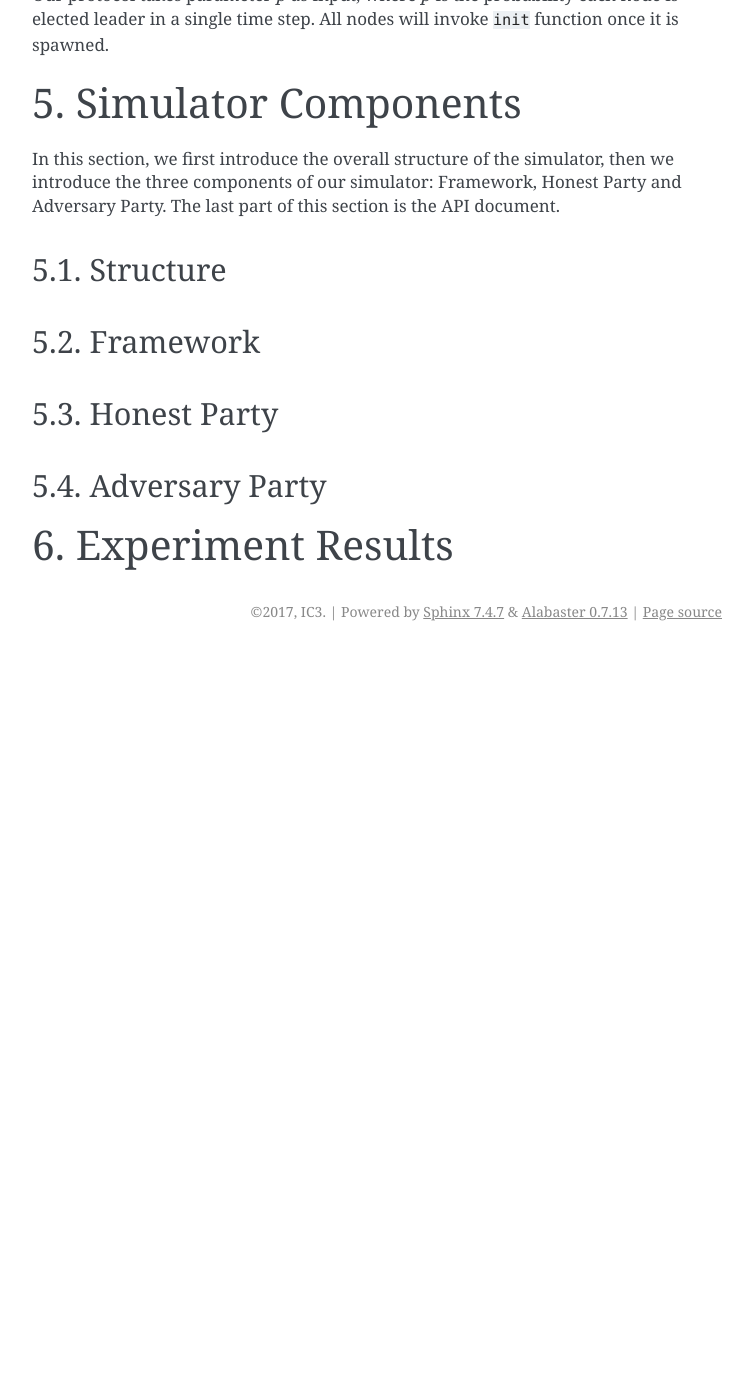
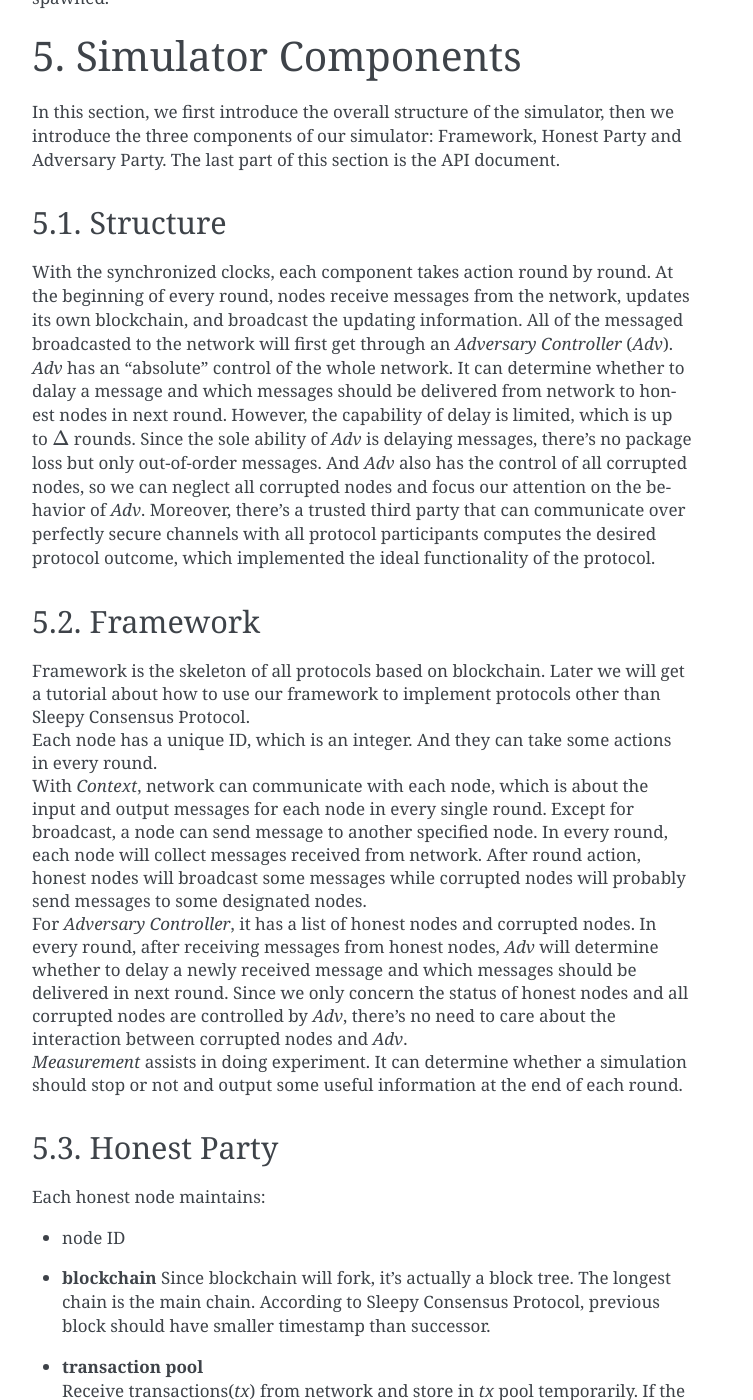
Before and after one commit to abcdabcd987/distributed-consensus-simulator, a Sphinx documentation site: the page built from docs/report.rst, in a window 1280 px wide and 1400 px high, scrolled down 5647 px. Shown: the whole window, without its empty margins (388-1141 px from the left). Built offline with Sphinx 7.4.7, drawn with Linux system fonts in a browser that asks for light colours; cross-references to code outside the pages are shown as plain code; before the commit the page ends 6298 px from its top, so only the background shows below that; some of the changed text lies outside the part shown.

Commit message:
report updated, debug info updated

```diff
--- a/docs/conf.py
+++ b/docs/conf.py
@@ -33,7 +33,7 @@ sys.path.insert(0, project_root)
 # extensions coming with Sphinx (named 'sphinx.ext.*') or your custom
 # ones.
 extensions = ['sphinx.ext.autodoc',
-    'sphinx.ext.githubpages','sphinx.ext.mathjax']
+    'sphinx.ext.githubpages','sphinx.ext.mathjax','sphinxcontrib.bibtex']
 
 # Add any paths that contain templates here, relative to this directory.
 templates_path = ['_templates']
--- /dev/null
+++ b/docs/references.bib
@@ -0,0 +1,19 @@
+@misc{cryptoeprint:2016:918,
+    author = {Rafael Pass and Elaine Shi},
+    title = {The Sleepy Model of Consensus},
+    howpublished = {Cryptology ePrint Archive, Report 2016/918},
+    year = {2016},
+    note = {\url{http://eprint.iacr.org/2016/918}},
+}
+@article{DBLP:journals/corr/EyalS13,
+  author    = {Ittay Eyal and
+               Emin G{\"{u}}n Sirer},
+  title     = {Majority is not Enough: Bitcoin Mining is Vulnerable},
+  journal   = {CoRR},
+  volume    = {abs/1311.0243},
+  year      = {2013},
+  url       = {http://arxiv.org/abs/1311.0243},
+  timestamp = {Wed, 07 Jun 2017 14:41:57 +0200},
+  biburl    = {http://dblp.uni-trier.de/rec/bib/journals/corr/EyalS13},
+  bibsource = {dblp computer science bibliography, http://dblp.org}
+}
--- a/docs/report.rst
+++ b/docs/report.rst
@@ -9,21 +9,21 @@ corruption and synchronized clocks. The *Adversary* could control all
 corrupted nodes and have the ability to delay messages up to
 :math:`\Delta` time. The corrupted nodes hack the blockchain network
 with selfish mining and consistency attack. Finally, we will see that
-without the majority of the honest nodes, the properties\ *consistency*
+without the majority of the honest nodes, the properties *consistency*
 and *quality* of the blockchain can’t be guaranteed.
+
 
 Our Team
 ========
+============= ============= ============= =============
+Framework     Honest        Adversary     Integrator
+============= ============= ============= =============
+Lequn Chen    Wanquan Wu    Haoming Lu    Zihao Ye
+Bicheng Gao   Ziqi Zeng     Yuhao Zhou    Xueyuan Zhao
+Songyu Ke     Yi Jiang      Xuan Zhang    Yunqi Li
+Shichao Xu    Zhendong Xue  Cheng Wan     Zhi Qiu
+============= ============= ============= =============
 
-+--------------+--------------+----------------+--------------+----------------+
-| Framework    | Lequn Chen   | Bicheng Gao    | Songyu Ke    | Shichao Xu     |
-+--------------+--------------+----------------+--------------+----------------+
-| Honest       | Wanquan Wu   | Ziqi Zeng      | Yi Jiang     | Zhendong Xue   |
-+--------------+--------------+----------------+--------------+----------------+
-| Adversary    | Haoming Lu   | Yuhao Zhou     | Xuan Zhang   | Cheng Wan      |
-+--------------+--------------+----------------+--------------+----------------+
-| Integrator   | Zihao Ye     | Xueyuan Zhao   | Yunqi Li     | Zhi Qiu        |
-+--------------+--------------+----------------+--------------+----------------+
 
 Distributed Consensus
 =====================
@@ -126,16 +126,16 @@ Security
 A blockchain protocol should satisfy chain growth, chain quality, and
 consistency.
 
-Chain growth
-    : Honest nodes’ chains grow steadily, neither too fast nor too slow.
+-   | **Chain growth**
+    | Honest nodes’ chains grow steadily, neither too fast nor too slow.
 
-Chain quality
-    : In any honest node’s chain, any sufficiently long window of
+- | **Chain quality**
+  | In any honest node’s chain, any sufficiently long window of
     consecutive blocks contain a certain fraction of blocks that are
     mined by honest nodes.
 
-Consistency
-    Except for :math:`e^{-\Omega(T)}` fraction of execution traces, let
+- | **Consistency**
+  | Except for :math:`e^{-\Omega(T)}` fraction of execution traces, let
     :math:`\mathsf{chain}_i^r`, :math:`\mathsf{chain}_j^{r'}` denote
     honest node :math:`i` and :math:`j`\ ’s chains in round :math:`r`
     and :math:`r'` where :math:`r'>r`, then
@@ -160,16 +160,16 @@ Problem Set
 Before we talk about the protocol, we firstly show the following
 assumptions:
 
-Synchronized clocks
-    : We assume that all nodes can access a globally synchronized clock that ticks over time. Each clock tick is referred as an atomic *time step*. Nodes can perform unbounded polynomial amount of computation
+- | **Synchronized clocks**
+  | We assume that all nodes can access a globally synchronized clock that ticks over time. Each clock tick is referred as an atomic *time step*. Nodes can perform unbounded polynomial amount of computation
     in each time step, as well as receive and send polynomially many
     messages.
 
-Public-key infrastructure
-    : We assume that there exists a public-key infrastructure(PKI). More
-    specifically, we shall assume that the PKI is an ideal functionality
-    :math:`F_{CA}`\ (only available to the current protocol instance)
-    that does the following:
+- | **Public-key infrastructure**
+  | We assume that there exists a public-key infrastructure(PKI). More
+      specifically, we shall assume that the PKI is an ideal functionality
+      :math:`F_{CA}`\ (only available to the current protocol instance)
+      that does the following:
 
     -  On receiving ``register(pk)`` from :math:`P`, remember the pair
        :math:`(`\ ``pk``\ :math:`, P)` and ignore any future message
@@ -178,14 +178,14 @@ Public-key infrastructure
     -  On receiving ``lookup(``\ :math:`P`\ ``)``: return the store
        ``pk`` or :math:`\perp` if not found.
 
-Network delivery
-    : The adversary controls the message delivery between nodes. We
+- | **Network delivery**
+  | The adversary controls the message delivery between nodes. We
     assume that the adversary can arbitrarily delay and reorder
     messages, as long as all the messages sent from honest nodes are
     received by all honest nodes within :math:`\Delta` time steps.
 
-Static Corruptions
-    : We assume that once our protocol starts to run, environment can
+- | **Static Corruptions**
+  | We assume that once our protocol starts to run, environment can
     not corrupt an honest node and the corrupt node can not become an
     honest node.
 
@@ -282,14 +282,88 @@ section is the API document.
 Structure
 ---------
 
+With the synchronized clocks, each component takes action round by
+round. At the beginning of every round, nodes receive messages from the
+network, updates its own blockchain, and broadcast the updating
+information. All of the messaged broadcasted to the network will first
+get through an *Adversary Controller* (*Adv*). *Adv* has an “absolute”
+control of the whole network. It can determine whether to dalay a
+message and which messages should be delivered from network to honest
+nodes in next round. However, the capability of delay is limited, which
+is up to :math:`\Delta` rounds. Since the sole ability of *Adv* is
+delaying messages, there’s no package loss but only out-of-order
+messages. And *Adv* also has the control of all corrupted nodes, so we
+can neglect all corrupted nodes and focus our attention on the behavior
+of *Adv*. Moreover, there’s a trusted third party that can communicate
+over perfectly secure channels with all protocol participants computes
+the desired protocol outcome, which implemented the ideal functionality
+of the protocol.
+
 Framework
 ---------
 
+| Framework is the skeleton of all protocols based on blockchain. Later
+  we will get a tutorial about how to use our framework to implement
+  protocols other than Sleepy Consensus Protocol.
+| Each node has a unique ID, which is an integer. And they can take some
+  actions in every round.
+| With *Context*, network can communicate with each node, which is about
+  the input and output messages for each node in every single round.
+  Except for broadcast, a node can send message to another specified
+  node. In every round, each node will collect messages received from
+  network. After round action, honest nodes will broadcast some messages
+  while corrupted nodes will probably send messages to some designated
+  nodes.
+| For *Adversary Controller*, it has a list of honest nodes and
+  corrupted nodes. In every round, after receiving messages from honest
+  nodes, *Adv* will determine whether to delay a newly received message
+  and which messages should be delivered in next round. Since we only
+  concern the status of honest nodes and all corrupted nodes are
+  controlled by *Adv*, there’s no need to care about the interaction
+  between corrupted nodes and *Adv*.
+| *Measurement* assists in doing experiment. It can determine whether a
+  simulation should stop or not and output some useful information at
+  the end of each round.
+
 Honest Party
 ------------
+
+Each honest node maintains:
+
+-  node ID
+
+-  **blockchain** Since blockchain will fork, it’s actually a block
+   tree. The longest chain is the main chain. According to Sleepy
+   Consensus Protocol, previous block should have smaller timestamp than
+   successor.
+
+-  | **transaction pool**
+   | Receive transactions(\ *tx*) from network and store in *tx* pool
+     temporarily. If the node receives a *tx* not in current *tx* pool,
+     the node will forward(broadcast) this *tx* with its own signature
+     immediately. At the end of each round, all *tx*\ s remained in *tx*
+     pool will form a new block append at the end of mainchain.
+
+-  | **orphan pool**
+   | Node will receive blocks from network. With the interference of
+     *Adv*, some blocks will be delayed, but not lost. Perhaps some
+     successive blocks have already received, but they can’t be
+     connected to the blocktree since they are waiting for their
+     “father” block. So we need a “pool” to store those “orphan” block.
+   | The delete operation of a block in orphan pool is very tricky. We
+     only store single blocks, but we need to remove all successors of
+     it at the same time, which results to a recursive process.
+
+-  | **probability**
+   | *probability* is related to the mining difficulty :math:`D`. For
+     node :math:`x`, if the hash value of its node ID and the current
+     time is less than :math:`D`, then :math:`x` is elected as leader
+     who has the right to mine a new block and broadcast to other nodes.
 
 Adversary Party
 ---------------
 
 Experiment Results
 ==================
+
+.. bibliography:: references.bib
```
Also changed, not shown: other parts of docs/report.rst (+1 -1 lines), docs/index.rst (line endings or trailing spaces), 5 other files.
